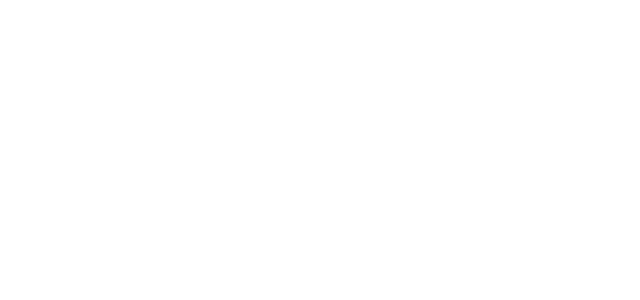
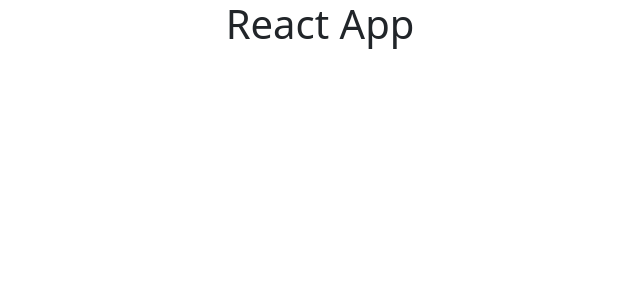
Before and after one commit to Amit7366/genius-air-client, a React (Create React App) app: page / in a window 1280 px wide. Shown: the top 300 px of the page, without its empty margins (320-960 px from the left). Built offline with nearby package versions, Linux system fonts and the light colour scheme.

Commit message:
install bootstrap,react icons,hot toast

```diff
--- a/package.json
+++ b/package.json
@@ -6,9 +6,13 @@
     "@testing-library/jest-dom": "^5.16.5",
     "@testing-library/react": "^13.4.0",
     "@testing-library/user-event": "^13.5.0",
+    "bootstrap": "^5.2.2",
     "firebase": "^9.12.1",
     "react": "^18.2.0",
+    "react-bootstrap": "^2.5.0",
     "react-dom": "^18.2.0",
+    "react-hot-toast": "^2.4.0",
+    "react-icons": "^4.6.0",
     "react-scripts": "5.0.1",
     "web-vitals": "^2.1.4"
   },
--- a/src/App.js
+++ b/src/App.js
@@ -4,7 +4,7 @@ import './App.css';
 function App() {
   return (
     <div className="App">
-
+      <h1>React App</h1>
     </div>
   );
 }
--- a/src/index.js
+++ b/src/index.js
@@ -3,11 +3,14 @@ import ReactDOM from 'react-dom/client';
 import './index.css';
 import App from './App';
 import reportWebVitals from './reportWebVitals';
+import 'bootstrap/dist/css/bootstrap.min.css';
+import toast, { Toaster } from 'react-hot-toast';
 
 const root = ReactDOM.createRoot(document.getElementById('root'));
 root.render(
   <React.StrictMode>
     <App />
+    <Toaster />
   </React.StrictMode>
 );
 
```
Also changed, not shown: 1 other file (tests, documents, lock files or other folders).
